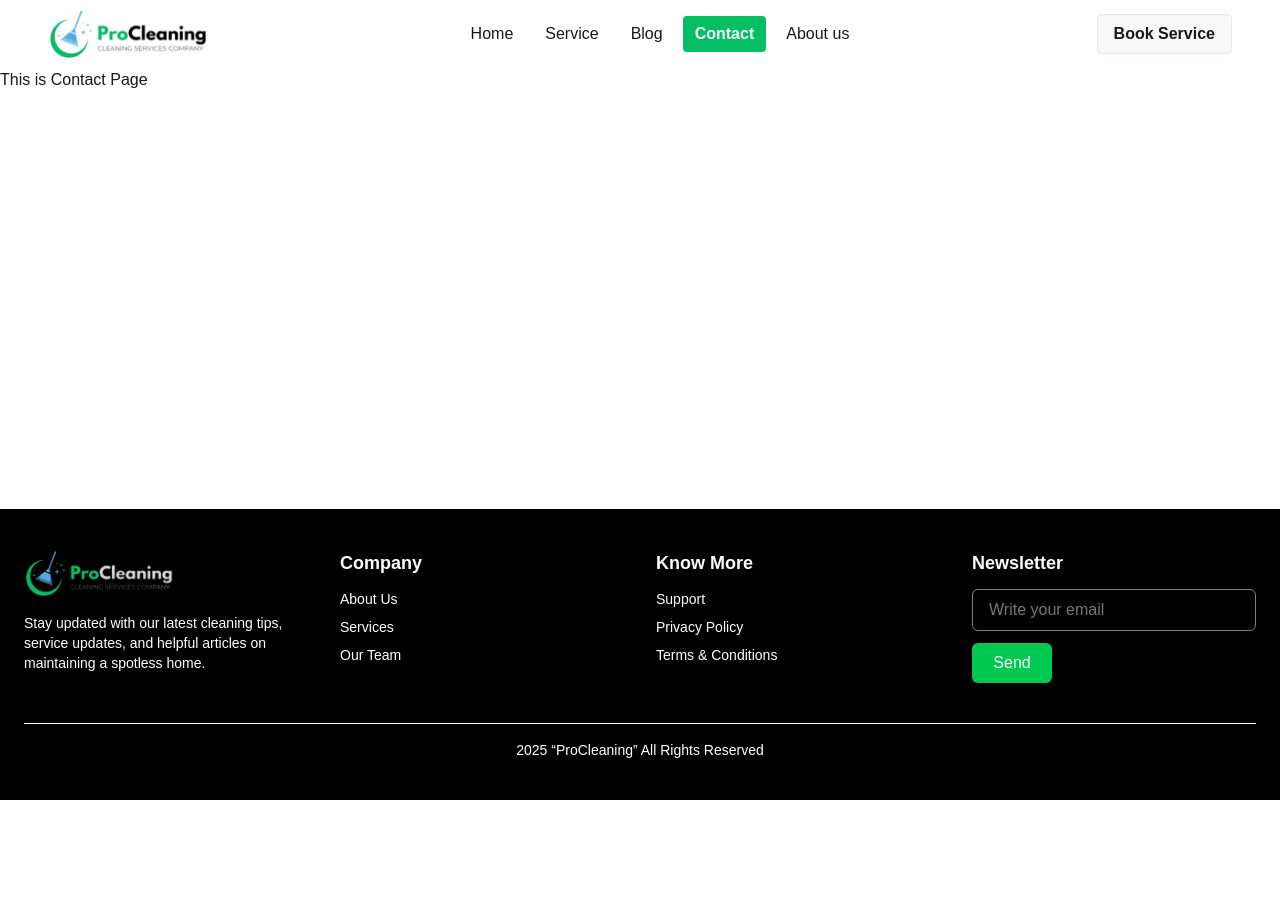
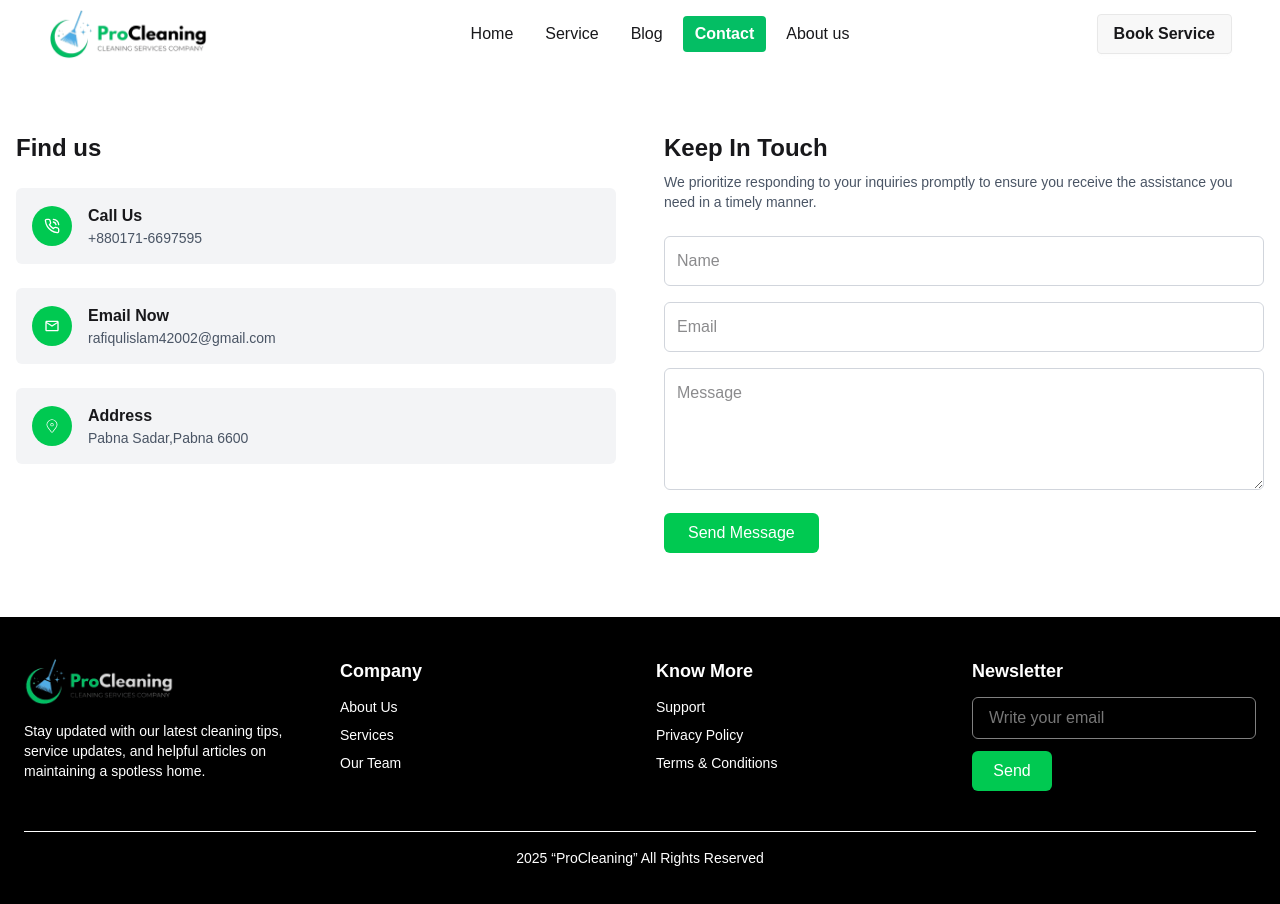
Before and after one commit to RAFIQUL595/ProCleaning, a Next.js app: page /contact in a window 1280 px wide. Shown: the top 904 px of the page. Before the commit the page ends 800 px from the top, so only its background shows below. Built offline with nearby package versions, Linux system fonts and the light colour scheme.

Commit message:
contact page done

```diff
--- a/src/app/book-service/BookServiceClient.jsx
+++ b/src/app/book-service/BookServiceClient.jsx
@@ -7,21 +7,13 @@ import emailjs from 'emailjs-com';
 
 const BookServiceClient = () => {
     const [services, setServices] = useState([]);
-    const [loading, setLoading] = useState(true);
-    const [error, setError] = useState(null);
     const formRef = useRef();
 
     useEffect(() => {
         const fetchServices = async () => {
-            try {
-                const allServices = await getAllService();
-                const filtered = allServices.filter(service => service.title !== 'title');
-                setServices(filtered);
-            } catch (err) {
-                setError("Failed to load services");
-            } finally {
-                setLoading(false);
-            }
+            const allServices = await getAllService();
+            const filtered = allServices.filter(service => service.title !== 'title');
+            setServices(filtered);
         };
 
         fetchServices();
@@ -31,10 +23,10 @@ const BookServiceClient = () => {
         e.preventDefault();
         try {
             await emailjs.sendForm(
-                'service_mjrr634',
-                'template_o3wwh1r',
+                process.env.NEXT_PUBLIC_EMAILJS_SERVICE_ID_API,
+                process.env.NEXT_PUBLIC_EMAILJS_TEMPLATE_ID,
                 formRef.current,
-                'VMB4NMnkBMltTTbjX'
+                process.env.NEXT_PUBLIC_EMAILJS_PUBLIC_KEY
             );
             Swal.fire({
                 title: "Good job!",
--- a/src/app/components/Footer.jsx
+++ b/src/app/components/Footer.jsx
@@ -1,9 +1,40 @@
+'use client';
 import Image from 'next/image';
-import React from 'react';
+import React, { useRef } from 'react';
 import footer from '../../../public/logo/footer.png';
 import Link from 'next/link';
+import Swal from 'sweetalert2';
+import emailjs from 'emailjs-com';
 
 const Footer = () => {
+    const formRef = useRef();
+    // Function to handle form submission
+    const handleSubmit = async (e) => {
+        e.preventDefault();
+        try {
+            await emailjs.sendForm(
+                process.env.NEXT_PUBLIC_EMAILJS_SERVICE_ID_KEY,
+                process.env.NEXT_PUBLIC_EMAILJS_TEMPLATE_ID,
+                formRef.current,
+                process.env.NEXT_PUBLIC_EMAILJS_PUBLIC_KEY
+            );
+            Swal.fire({
+                title: "Good job!",
+                text: "Message sent successfully!",
+                icon: "success",
+            });
+
+            // Reset form inputs
+            formRef.current.reset();
+        } catch (error) {
+            Swal.fire({
+                title: "Oops!",
+                text: "Something went wrong. Please try again.",
+                icon: "error",
+            });
+        }
+    };
+
     return (
         <footer className="bg-black text-white px-6 py-10">
             <div className="grid grid-cols-1 md:grid-cols-4 gap-8">
@@ -39,17 +70,19 @@ const Footer = () => {
                 <div>
                     <h6 className="text-lg font-semibold mb-3">Newsletter</h6>
                     <div className="flex flex-col sm:flex-row items-start sm:items-center gap-2">
+                        <form ref={formRef} onSubmit={handleSubmit}>
                             <input
                                 type="email"
+                                name='email'
                                 placeholder="Write your email"
                                 required
                                 className="w-full px-4 py-2 rounded-md text-[#eeeeee] border border-[#808080]"
                             />
-
-                    </div>
-                    <button className="bg-green-500 cursor-pointer mt-3 text-white w-full md:w-20 md:px-4 py-2 rounded-md hover:bg-green-600">
+                            <button type='submit' className="bg-green-500 cursor-pointer mt-3 text-white w-full md:w-20 md:px-4 py-2 rounded-md hover:bg-green-600">
                                 Send
                             </button>
+                        </form>
+                    </div>
                 </div>
             </div>
 
--- a/src/app/components/contactInfoSection/page.jsx
+++ b/src/app/components/contactInfoSection/page.jsx
@@ -1,10 +1,41 @@
 'use client';
-import React from 'react';
+import React, { useRef } from 'react';
 import { LuPhoneCall } from "react-icons/lu";
 import { MdOutlineMailOutline } from "react-icons/md";
 import { CiLocationOn } from "react-icons/ci";
+import Swal from 'sweetalert2';
+import emailjs from 'emailjs-com';
 
 const ContactInfoSection = () => {
+    const formRef = useRef();
+
+    // Function to handle form submission
+    const handleSubmit = async (e) => {
+        e.preventDefault();
+        try {
+            await emailjs.sendForm(
+                process.env.NEXT_PUBLIC_EMAILJS_SERVICE_ID,
+                process.env.NEXT_PUBLIC_EMAILJS_TEMPLATE_ID,
+                formRef.current,
+                process.env.NEXT_PUBLIC_EMAILJS_PUBLIC_KEY
+            );
+            Swal.fire({
+                title: "Good job!",
+                text: "Message sent successfully!",
+                icon: "success",
+            });
+
+            // Reset form inputs
+            formRef.current.reset();
+        } catch (error) {
+            Swal.fire({
+                title: "Oops!",
+                text: "Something went wrong. Please try again.",
+                icon: "error",
+            });
+        }
+    };
+
     return (
         <div className="max-w-7xl mx-auto px-4 py-16 grid md:grid-cols-2 gap-12">
             {/* Left Side - Contact Info */}
@@ -23,7 +54,7 @@ const ContactInfoSection = () => {
 
                     <div className="flex items-center gap-4 bg-gray-100 p-4 rounded-md">
                         <div className="bg-green-500 text-white p-3 rounded-full">
-                         <MdOutlineMailOutline />
+                            <MdOutlineMailOutline />
                         </div>
                         <div>
                             <h4 className="font-semibold">Email Now</h4>
@@ -49,19 +80,25 @@ const ContactInfoSection = () => {
                 <p className="text-sm text-gray-600 mb-6">
                     We prioritize responding to your inquiries promptly to ensure you receive the assistance you need in a timely manner.
                 </p>
-                <form className="space-y-4">
+                <form ref={formRef} onSubmit={handleSubmit} className="space-y-4">
                     <input
                         type="text"
+                        name="name"
+                        required
                         placeholder="Name"
                         className="w-full border border-gray-300 p-3 rounded-md focus:outline-none focus:ring-2 focus:ring-green-500"
                     />
                     <input
                         type="email"
+                        required
+                        name="email"
                         placeholder="Email"
                         className="w-full border border-gray-300 p-3 rounded-md focus:outline-none focus:ring-2 focus:ring-green-500"
                     />
                     <textarea
                         rows="4"
+                        required
+                        name='messages'
                         placeholder="Message"
                         className="w-full border border-gray-300 p-3 rounded-md focus:outline-none focus:ring-2 focus:ring-green-500"
                     />
--- a/src/app/contact/page.jsx
+++ b/src/app/contact/page.jsx
@@ -1,4 +1,5 @@
 import React from 'react';
+import ContactInfoSection from '../components/contactInfoSection/page';
 
 export const metadata = {
     title: "Contact | ProCleaning",
@@ -7,7 +8,7 @@ export const metadata = {
 const ContactPage = () => {
     return (
         <div>
-            <p>This is Contact Page</p>
+            <ContactInfoSection></ContactInfoSection>
         </div>
     );
 };
```
Also changed, not shown: 1 other file (tests, documents, lock files or other folders). Lines whose indentation alone changed are shown as unchanged.
